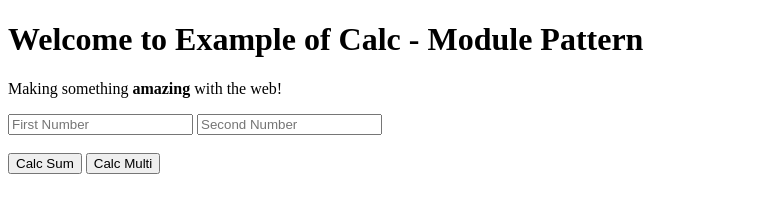
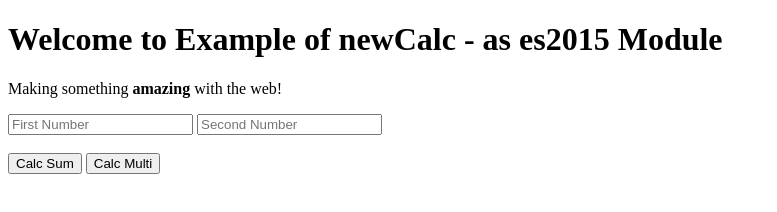
Before and after one commit to ampmonteiro/es2015-native-module-loader, a website: page index.html in a window 1280 px wide. Shown: the whole page, without its empty margins (0-777 px from the left). Drawn offline with Linux system fonts and the light colour scheme.

Commit message:
index file - removing old way load script

```diff
--- a/index.html
+++ b/index.html
@@ -6,7 +6,7 @@
     <title>ES 2015 Module - loading in Browser</title>
   </head>
   <body>
-    <h1>Welcome to Example of Calc - Module Pattern</h1>
+    <h1>Welcome to Example of newCalc - as es2015 Module </h1>
     <p>
       Making something <strong>amazing</strong> with the web!
     </p>
```
